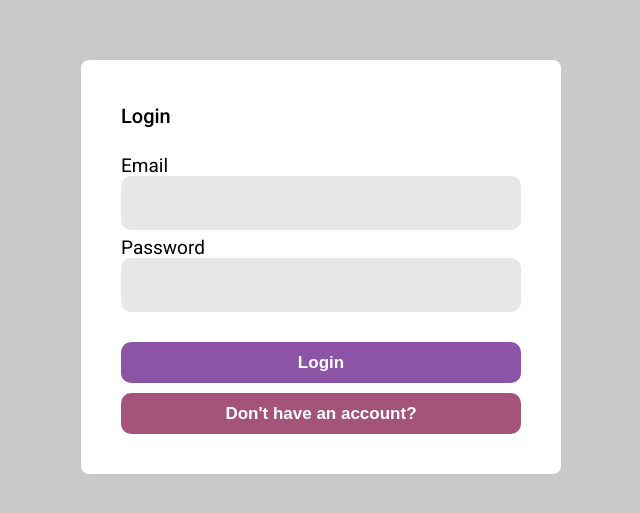
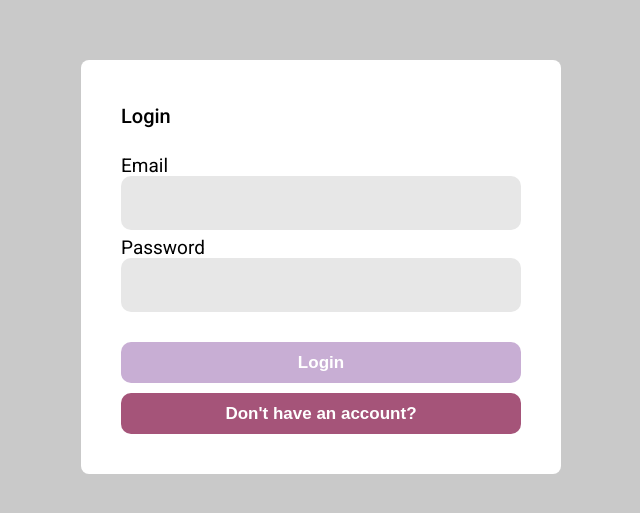
Before and after one commit to Flipesouza16/angular-TDD, an Angular app: page /login in a window 1280 px wide. Shown: the part 133-646 px from the top of the page, without its empty margins (319-959 px from the left). Built offline with nearby package versions, Linux system fonts and the light colour scheme.

Commit message:
feat: disable buttons if loading or fields aren´t filled

```diff
--- a/src/app/components/login/login.component.html
+++ b/src/app/components/login/login.component.html
@@ -21,11 +21,11 @@
       </div>
 
       <div class="container-buttons" *ngIf="isLogin">
-        <button [disabled]="isLoading" class="btn" type="submit">Login</button>
+        <button [disabled]="isLoading || !isAllFieldFilled" class="btn login-btn" type="submit">Login</button>
         <button [disabled]="isLoading" class="btn" (click)="toggleLoginRegister()">Don't have an account?</button>
       </div>
       <div class="container-buttons" *ngIf="!isLogin">
-        <button [disabled]="isLoading" class="btn" type="submit">Register</button>
+        <button [disabled]="isLoading || !isAllFieldFilled" class="btn register-btn" type="submit">Register</button>
         <button [disabled]="isLoading" class="btn" (click)="toggleLoginRegister()">Already Have Account?</button>
       </div>
     </div>
--- a/src/app/components/login/login.component.scss
+++ b/src/app/components/login/login.component.scss
@@ -71,8 +71,15 @@
           cursor: pointer;
         }
 
+        .btn[disabled] {
+          background-color: #8b54a579;
+        }
+
         .btn:last-of-type {
           background-color: #a55479;
+          &[disabled] {
+            background-color: #a554788f;
+          }
         }
       }
     }
--- a/src/app/components/login/login.component.ts
+++ b/src/app/components/login/login.component.ts
@@ -147,6 +147,16 @@ export class LoginComponent implements OnInit {
     }
   }
 
+  get isAllFieldFilled() {
+    let allFieldsFilled = true;
+    for(const field in this.formLogin.controls) {
+      if(!this.formLogin.controls[field]?.value?.length) {
+        allFieldsFilled = false;
+      }
+    }
+    return allFieldsFilled;
+  }
+
   async onSubmit(): Promise<void> {
     if(this.isLogin) {
       await this.login();
```
